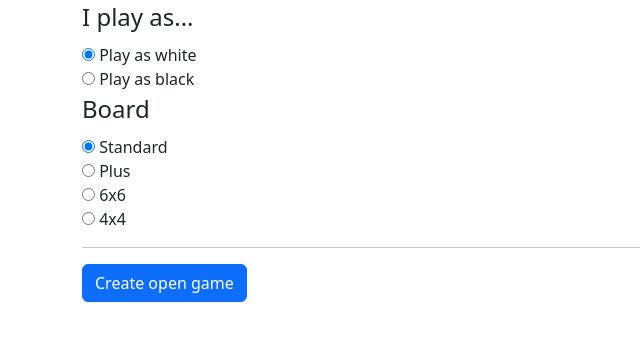
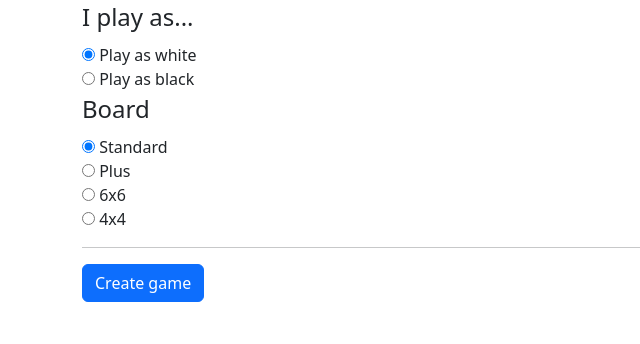
Before and after one commit to enoua5/cs3620-reversi, a Django app: page /game/new_open/ in a window 1280 px wide. Shown: the part 145-489 px from the top of the page, without its empty margins (0-640 px from the left). Run offline with Django 3.2, Linux system fonts and the light colour scheme; data comes from the database, SQL or seed files in the repository.

Commit message:
Minor UI tweaks

```diff
--- a/base/templates/base/base.html
+++ b/base/templates/base/base.html
@@ -12,7 +12,7 @@
         {% endblock %}
 
         <title>
-            {% block title %}{% endblock %}{% if title %} - {% endif %} Reversi Online
+            {% block title %}Reversi Online{% endblock %}
         </title>
     </head>
     <body onload="_onload_handler()">
@@ -31,7 +31,7 @@
                         <a class="nav-link" href="{% url 'game:my_games' %}">My games</a>
                     </li>
                     <li class="nav-item">
-                        <a class="nav-link" href="{% url 'game:new_open_game'%}">New game</a>
+                        <a class="nav-link" href="{% url 'game:open_games' 1 %}">New game</a>
                     </li>
                     {% endif %}
                 </ul>
--- a/game/templates/game/create_game.html
+++ b/game/templates/game/create_game.html
@@ -38,6 +38,6 @@
 
     <hr>
 
-    <button type="submit" class="btn btn-primary">Create open game</button>
+    <button type="submit" class="btn btn-primary">Create game</button>
 </form>
 {% endblock %}
```
